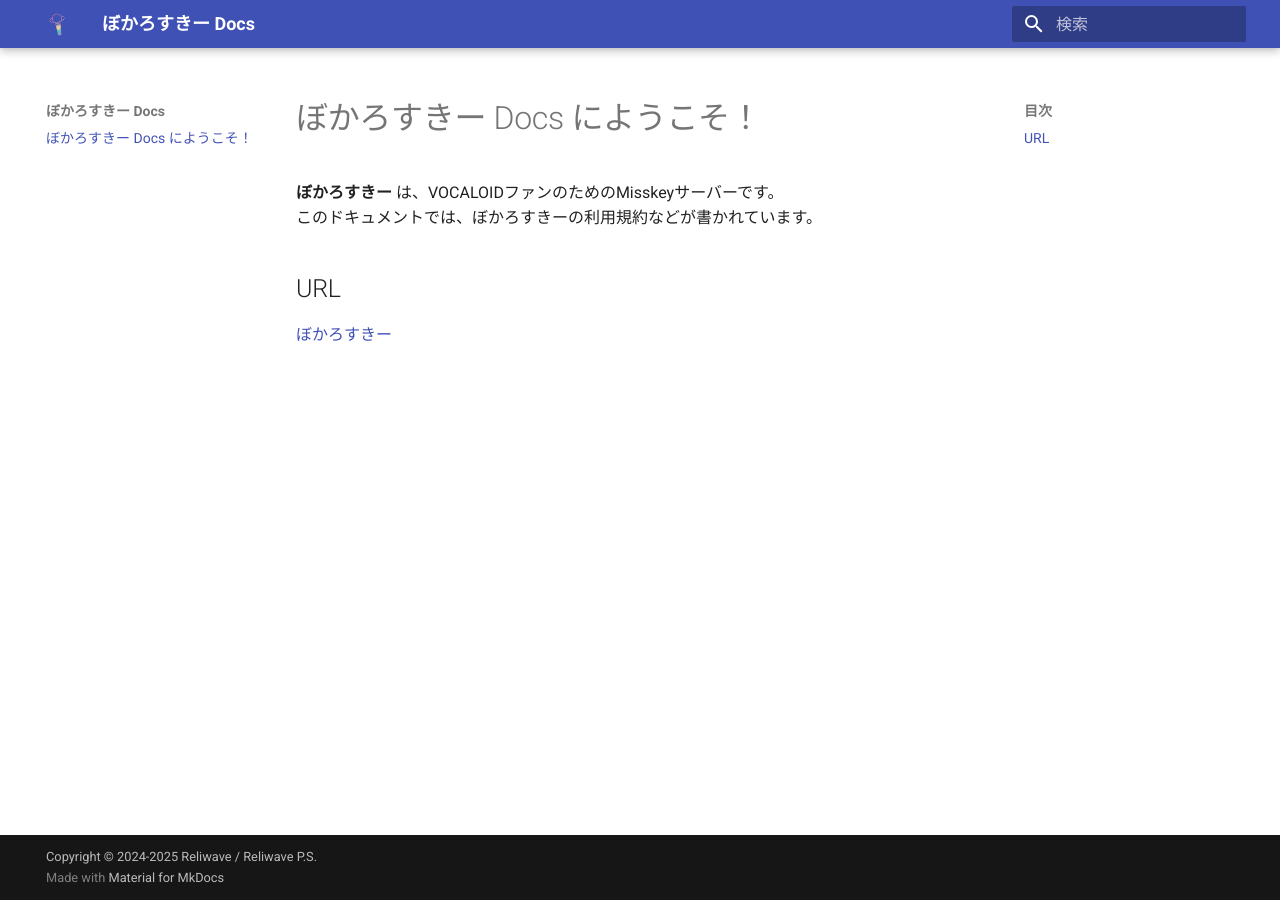
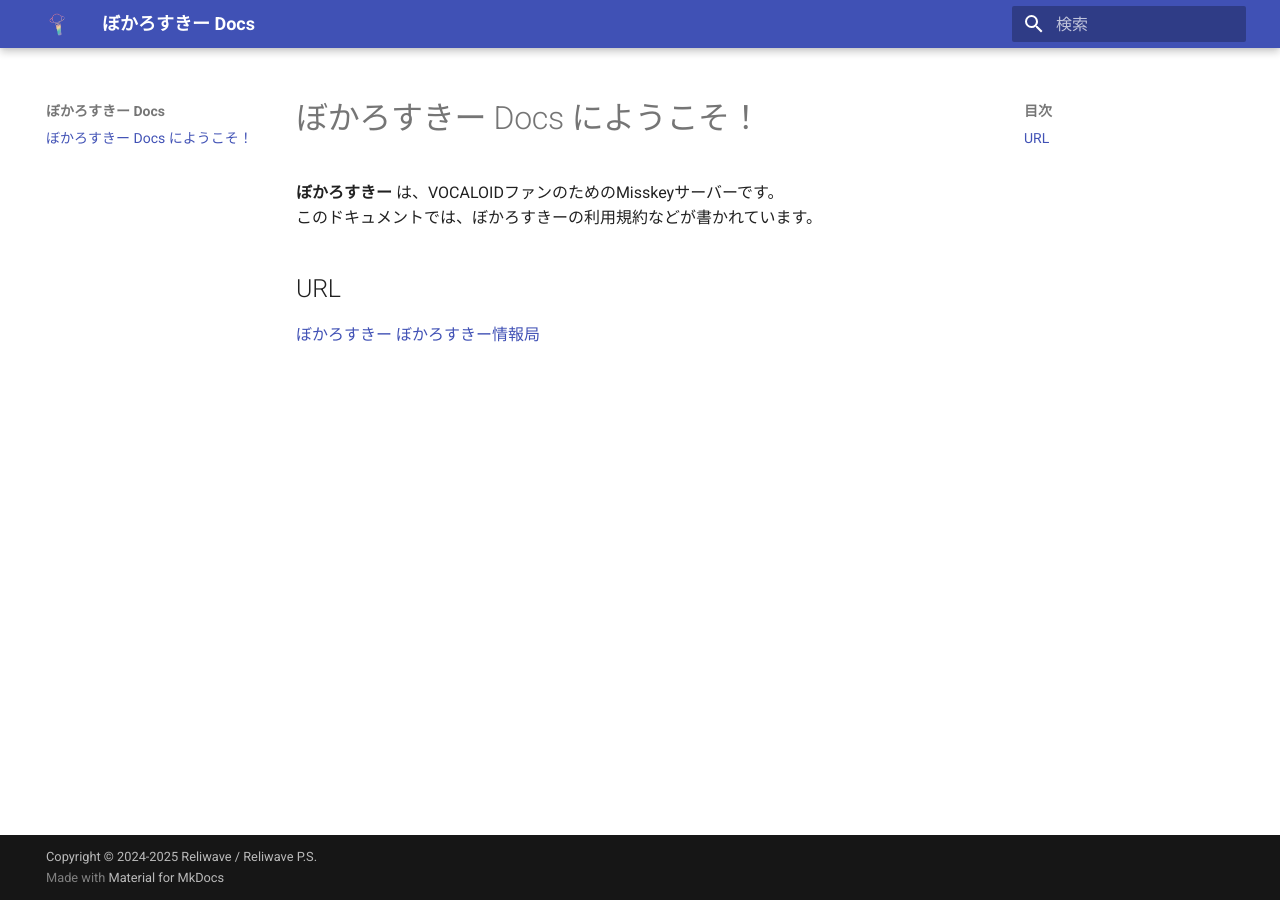
Before and after one commit to reliwave/docs.virtualsinger.jp, an MkDocs documentation site: the page built from docs/index.md, in a window 1280 px wide. Built offline with MkDocs 1.6.1 and Material for MkDocs 9.7.7, drawn with Linux system fonts in a browser that asks for light colours.

Commit message:
Chore: info を追加

```diff
--- a/docs/index.md
+++ b/docs/index.md
@@ -5,3 +5,4 @@
 
 ## URL
 [ぼかろすきー](https://vocaloid.app)
+[ぼかろすきー情報局](https://vocaloid.app/@info)
```
